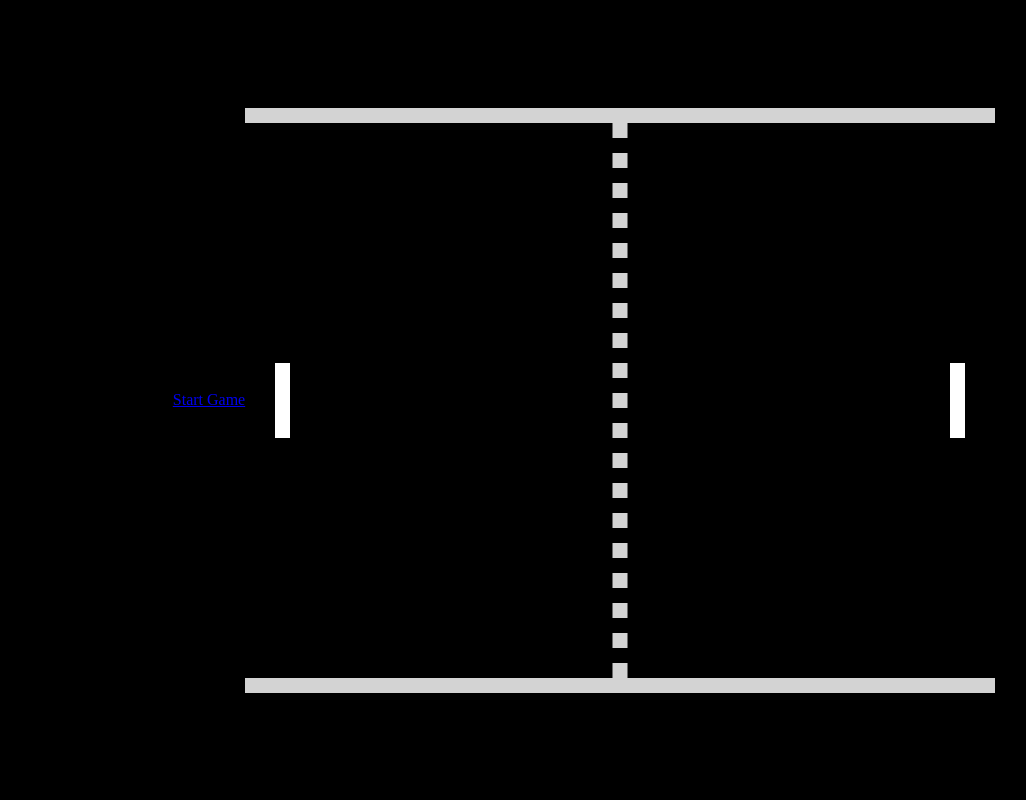
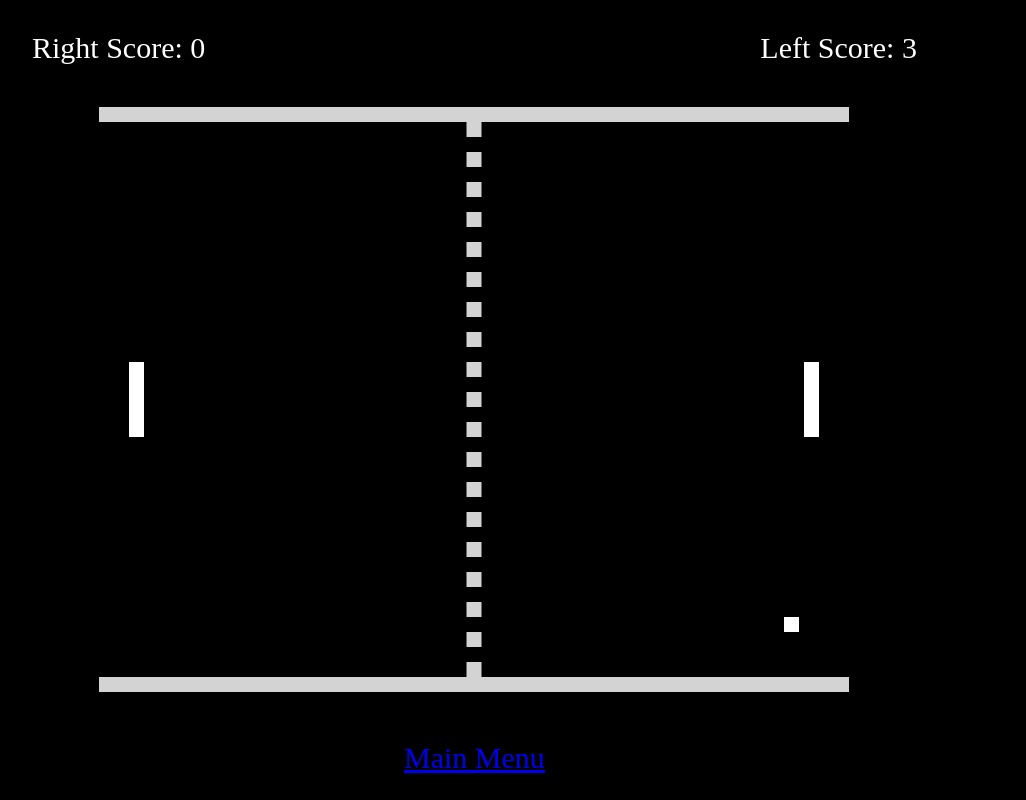
Before and after one commit to austinpundsack/ImperfectPong, a Django app: page /game in a window 1280 px wide. Shown: the whole page, without its empty margins (56-1082 px from the left). Run offline with Django 4.2, Linux system fonts and the light colour scheme.

Commit message:
Added Scoring and Fixed Layout

```diff
--- a/ImperfectPongProject/pong/game/templates/BasicPong.html
+++ b/ImperfectPongProject/pong/game/templates/BasicPong.html
@@ -1,7 +1,6 @@
 <!DOCTYPE html>
 <html>
   <head>
-    <a href={% url 'menu' %} class="btn">Start Game</a>
     <title>Basic Pong HTML Game</title>
     <meta charset="UTF-8" />
     <style>
@@ -14,12 +13,48 @@
       body {
         background: black;
         display: flex;
+        /* align-items: center; */
+        justify-content: center;
+        position: absolute;
+        /* padding-left: 200px; */
+      }
+      /* div {
+        background: black;
+        display: flex;
         align-items: center;
         justify-content: center;
+      } */
+      nav{
+        align-items: center;
+        display: table-header-group;
+        justify-content: list-item;
       }
+
+      .grid-container {
+        display: grid;
+        grid-template-columns: auto auto auto;
+        background-color: black;
+        padding: 10px;
+      }
+      .grid-item {
+        background-color: black;
+        border: 1px solid rgba(0, 0, 0, 0.8);
+        padding: 20px;
+        font-size: 30px;
+        text-align: center;
+}
     </style>
   </head>
   <body>
+    <div class="grid-container">
+      <div class="grid-item">1</div>
+      <div class="grid-item">
+    <span style="color:white" id="RightScoreLabel"> Right Score: 0</span>
+    <span>____________________________________</span>
+    <span style="color:white"id="LeftScoreLabel">Left Score: 0</span></div>
+    <div class="grid-item">3</div>
+    <div class="grid-item">4</div>
+    <div class="grid-item">
     <canvas width="750" height="585" id="game"></canvas>
     <script>
       const canvas = document.getElementById("game");
@@ -30,6 +65,8 @@
 
       var paddleSpeed = 6;
       var ballSpeed = 5;
+      var leftScore = 0;
+      var rightScore = 0;
 
       const leftPaddle = {
         // start in the middle of the game on the left side
@@ -129,6 +166,10 @@
 
         // reset ball if it goes past paddle (but only if we haven't already done so)
         if ((ball.x < 0 || ball.x > canvas.width) && !ball.resetting) {
+           if (ball.x < 0){ rightScore = rightScore + 1;
+             document.getElementById("RightScoreLabel").innerHTML = "Right Score: " + rightScore;}
+          if (ball.x > canvas.width){leftScore = leftScore + 1;
+              document.getElementById("LeftScoreLabel").innerHTML = "Left Score: " + leftScore;}
           ball.resetting = true;
 
           // give some time for the player to recover before launching the ball again
@@ -136,7 +177,7 @@
             ball.resetting = false;
             ball.x = canvas.width / 2;
             ball.y = canvas.height / 2;
-          }, 400);
+          }, 600);
         }
 
         // check to see if ball collides with paddle. if they do change x velocity
@@ -203,5 +244,11 @@
       // start the game
       requestAnimationFrame(loop);
     </script>
+    </div>
+    <div class="grid-item"></div>
+    <div class="grid-item"></div>
+    <div class="grid-item"><a href={% url 'menu' %} class="btn">Main Menu</a></div>
+    <div class="grid-item"></div>
+  </div>
   </body>
 </html>
```
